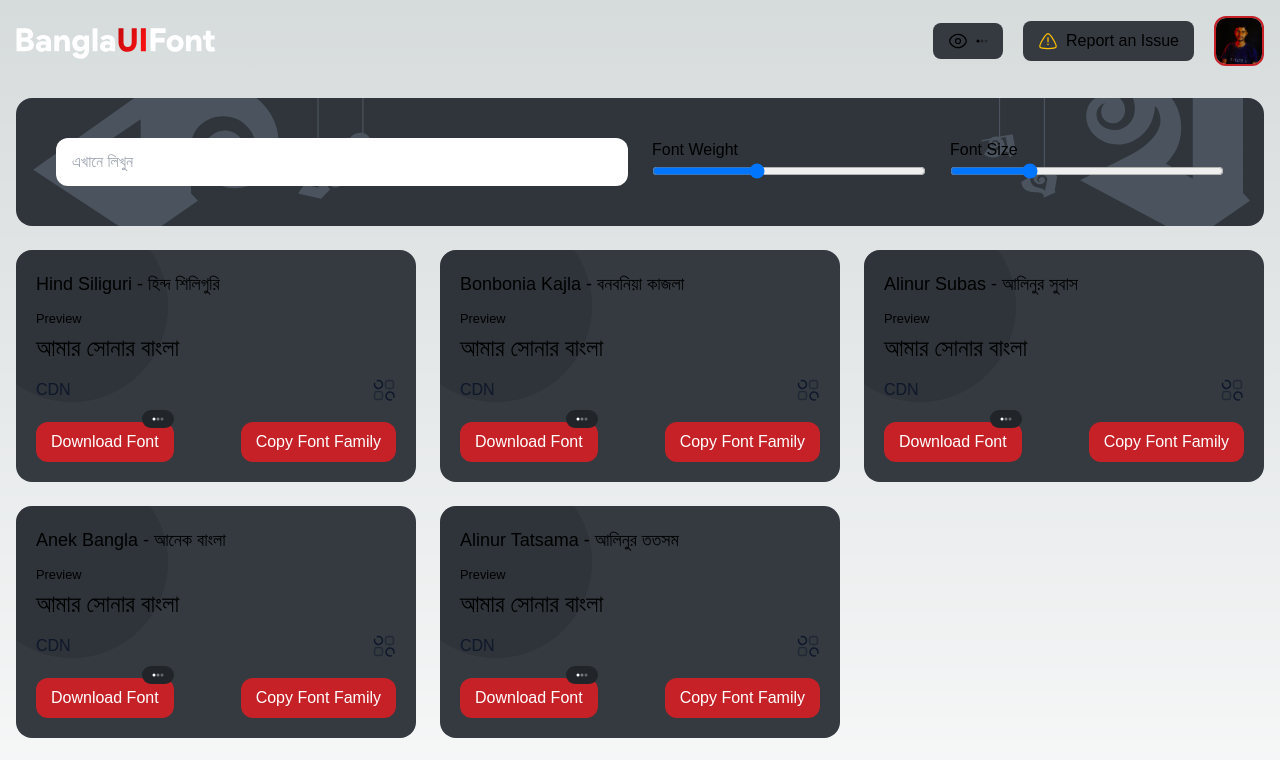
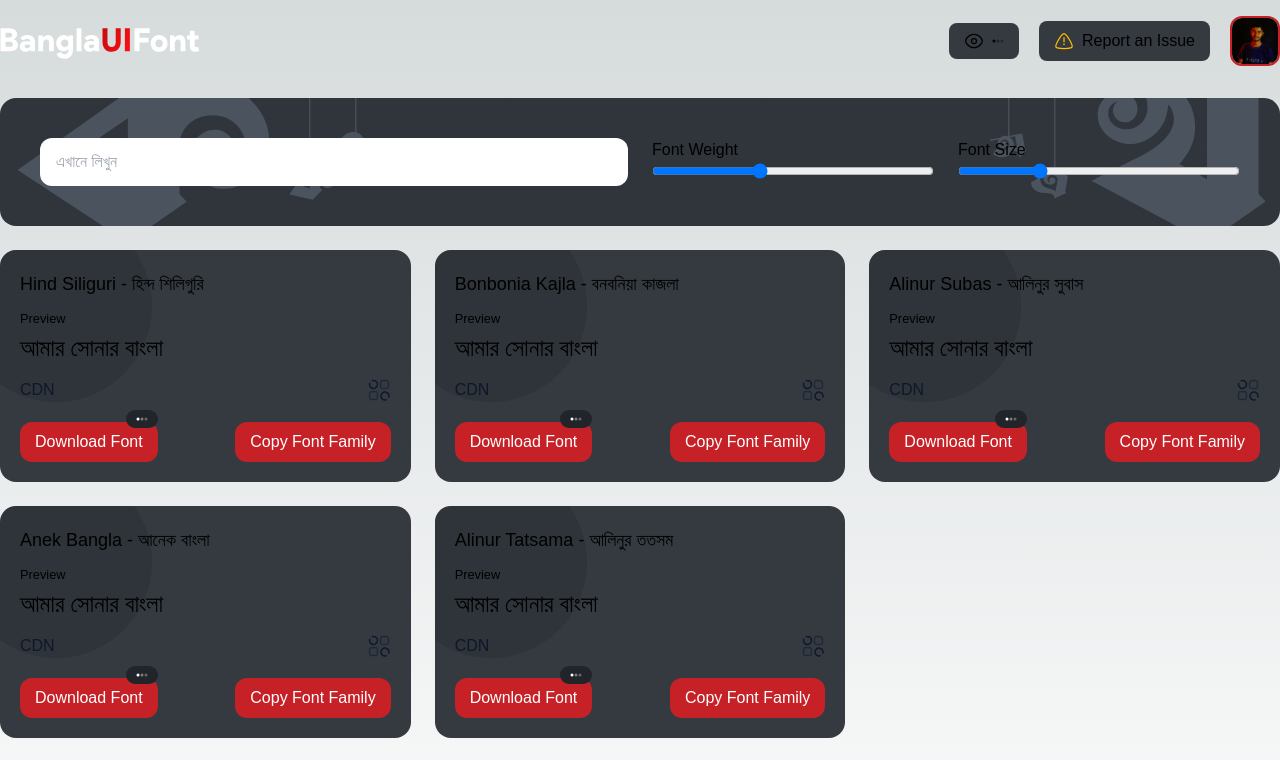
Before and after one commit to ShakilAnsary9/banglauifont-next, a Next.js app: page / in a window 1280 px wide. Shown: the top 760 px of the page. Built offline with nearby package versions, Linux system fonts and the light colour scheme; no server answers; the database is empty.

Commit message:
Mobile view fixed

```diff
--- a/app/components/Controller.js
+++ b/app/components/Controller.js
@@ -28,7 +28,7 @@
   };
 
   return (
-    <div className="container px-4 sm:mx-auto ">
+    <div className="container px-2 sm:px-0 sm:mx-auto ">
       <div className="mb-6 bg-[url('/svg/font-bg.svg')] bg-image rounded-2xl">
         <div className="grid grid-cols-1 p-5 md:p-10 md:grid-cols-2 lg:grid-cols-4 gap-6">
           <input
--- a/app/components/FontCard.js
+++ b/app/components/FontCard.js
@@ -268,7 +268,7 @@
 
   return (
     <>
-      <div className="container px-4 sm:mx-auto">
+      <div className="container px-4 sm:px-0 sm:mx-auto">
         <div className="grid grid-cols-1 md:grid-cols-2 lg:grid-cols-3 gap-6">
           {Object.keys(FontLists).map((key) => (
             <div className="flex flex-col gap-6" key={key}>
--- a/app/components/Header.js
+++ b/app/components/Header.js
@@ -30,7 +30,7 @@
 
   return (
     <>
-      <div className="container px-4 sm:mx-auto mt-4 mb-8">
+      <div className="container px-2 sm:px-0 sm:mx-auto mt-4 mb-8">
         <div className="grid grid-cols-2">
           <div className="logo flex align-center">
             <Image
```
